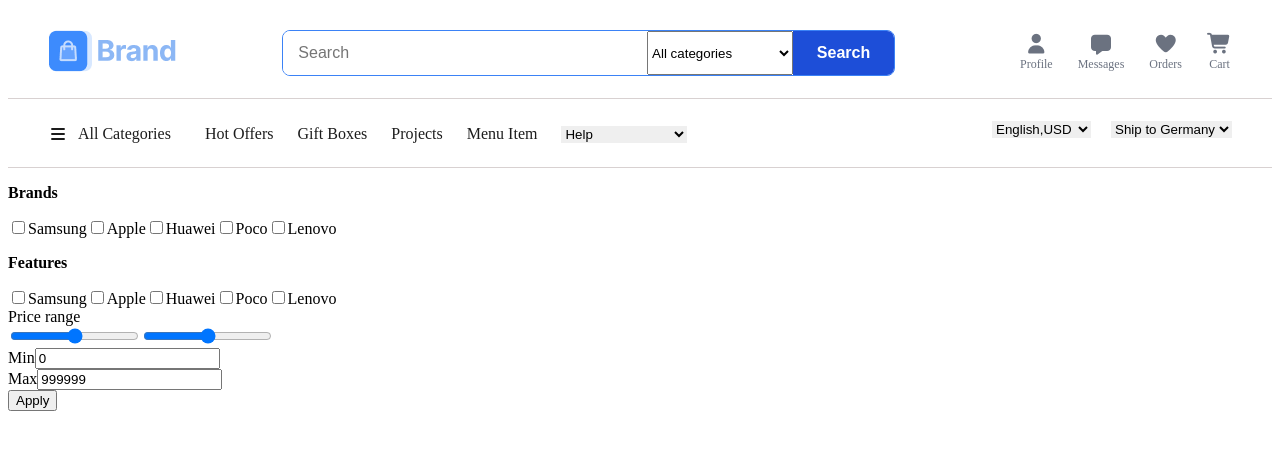
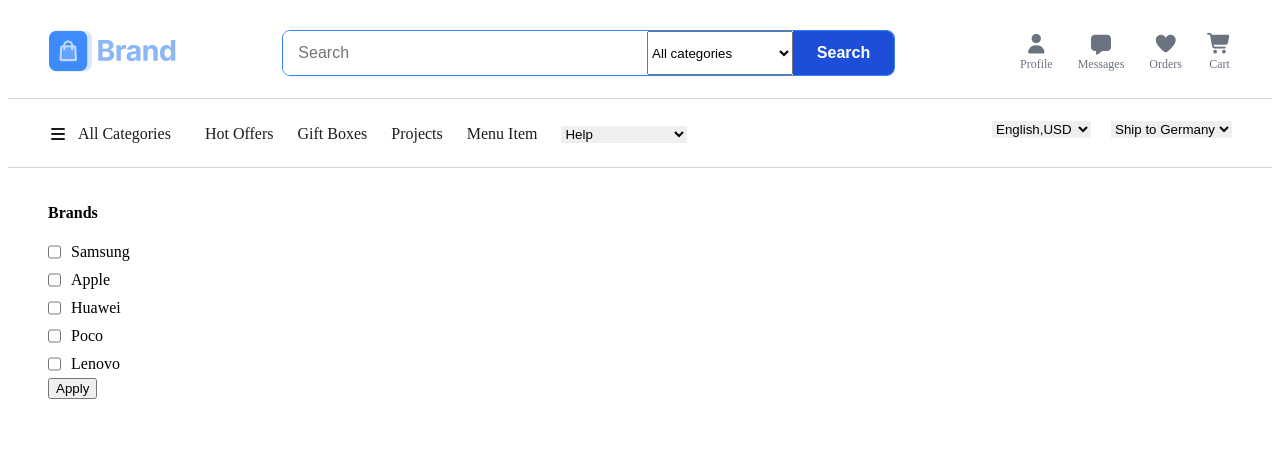
Before and after one commit to Bilal22992/ecommerce-fullstack-design, a React (Create React App) app in the folder frontend/: page /productListing/1 in a window 1280 px wide. Shown: the top 462 px of the page. Built offline with nearby package versions, Linux system fonts and the light colour scheme.

Commit message:
Selector initially completed

```diff
--- a/frontend/src/components/Selector.jsx
+++ b/frontend/src/components/Selector.jsx
@@ -2,74 +2,76 @@ import "../styles/Selector.css"
 function Selector ()
 {
     return(
-
-        <div className="main">
+    <div className="selector-outerbox">
+        <div className="selector-main">
             <div>
 
             </div>
-             <div>
+             <div className="selector-checkboxes-container">
                 <p><strong>Brands</strong></p>
-                    <input type="checkbox" id="apple" name="brand" value="Samsung"/>
-                    <label for="Samsung">Samsung</label>
+                  <div className="selector-checkbox">
+                    <input type="checkbox" id="Samsung" name="brand" value="Samsung"/>
+                    <label htmlFor="Samsung">Samsung</label>
+                </div>
+                <div className="selector-checkbox">
                     <input type="checkbox" id="Apple" name="brand" value="Apple"/>
-                    <label for="Apple">Apple</label>
+                    <label htmlFor="Apple">Apple</label>
+                </div>
+                <div className="selector-checkbox">
                     <input type="checkbox" id="Huawei" name="brand" value="Huawei"/>
-                    <label for="apple">Huawei</label>
+                    <label htmlFor="Huawei">Huawei</label>
+                </div>
+                <div className="selector-checkbox">
                     <input type="checkbox" id="Poco" name="brand" value="Poco"/>
-                    <label for="apple">Poco</label>
+                    <label htmlFor="Poco">Poco</label>
+                </div>
+                <div className="selector-checkbox">
                     <input type="checkbox" id="Lenovo" name="brand" value="Lenovo"/>
-                    <label for="apple">Lenovo</label>
+                    <label htmlFor="Lenovo">Lenovo</label>
+                </div>
 
             </div>
-             <div>
+             {/* <div className="selector-checkboxes-container">
                     <p><strong>Features</strong></p>
+                    <div className="selector-checkbox">
                     <input type="checkbox" id="apple" name="brand" value="Samsung"/>
-                    <label for="Samsung">Samsung</label>
+                    <label htmlFor="Samsung">Samsung</label>
+                    </div>
+                    <div className="selector-checkbox">
                     <input type="checkbox" id="Apple" name="brand" value="Apple"/>
-                    <label for="Apple">Apple</label>
+
+                    <label htmlFor="Apple">Apple</label>
+                    </div>
+                    <div className="selector-checkbox">
                     <input type="checkbox" id="Huawei" name="brand" value="Huawei"/>
-                    <label for="apple">Huawei</label>
+
+                    <label htmlFor="apple">Huawei</label>
+                    </div>
+                    <div className="selector-checkbox">
                     <input type="checkbox" id="Poco" name="brand" value="Poco"/>
-                    <label for="apple">Poco</label>
+
+
+                    <label htmlFor="apple">Poco</label>
+                    </div>
+                    <div className="selector-checkbox">
                     <input type="checkbox" id="Lenovo" name="brand" value="Lenovo"/>
-                    <label for="apple">Lenovo</label>
-            </div>
-             <div>
-<div class="price-range-container">
-    <div class="price-range-header">
-        Price range
-        </div>
+                    <label htmlFor="apple">Lenovo</label>
+                    </div>
 
-    <div class="price-range-slider">
-        <input type="range" min="0" max="999999" value="[min_selected_value]"/>
-        <input type="range" min="0" max="999999" value="[max_selected_value]"/>
-    </div>
 
-    <div class="price-range-inputs">
-        <div class="price-input-group">
-            <label for="min-price">Min</label>
-            <input type="number" id="min-price" value="0"/>
-        </div>
-
-        <div class="price-input-group">
-            <label for="max-price">Max</label>
-            <input type="number" id="max-price" value="999999"/>
-        </div>
-    </div>
-
-    <button class="apply-button">Apply</button>
-</div>
-            </div>
+            </div> */}
              <div>
 
+    <button className="apply-button">Apply</button>
             </div>
-             <div>
-
             </div>
 
 
 
+
+
         </div>
+
     )
 }
 
--- a/frontend/src/styles/Selector.css
+++ b/frontend/src/styles/Selector.css
@@ -0,0 +1,24 @@
+.selector-outerbox{
+   align-items: center;
+   padding: 20px 40px;
+}
+.selector-main {
+
+    display: flex;
+    flex-direction: column;
+    width: 300px;
+}
+
+.selector-checkboxes-container{
+    display: flex;
+    flex-direction: column;
+}
+.selector-checkbox{
+    display: flex;
+    gap:10px;
+    padding: 5px 0px;
+
+}
+.selector-checkbox input{
+margin: 0;
+}
```
